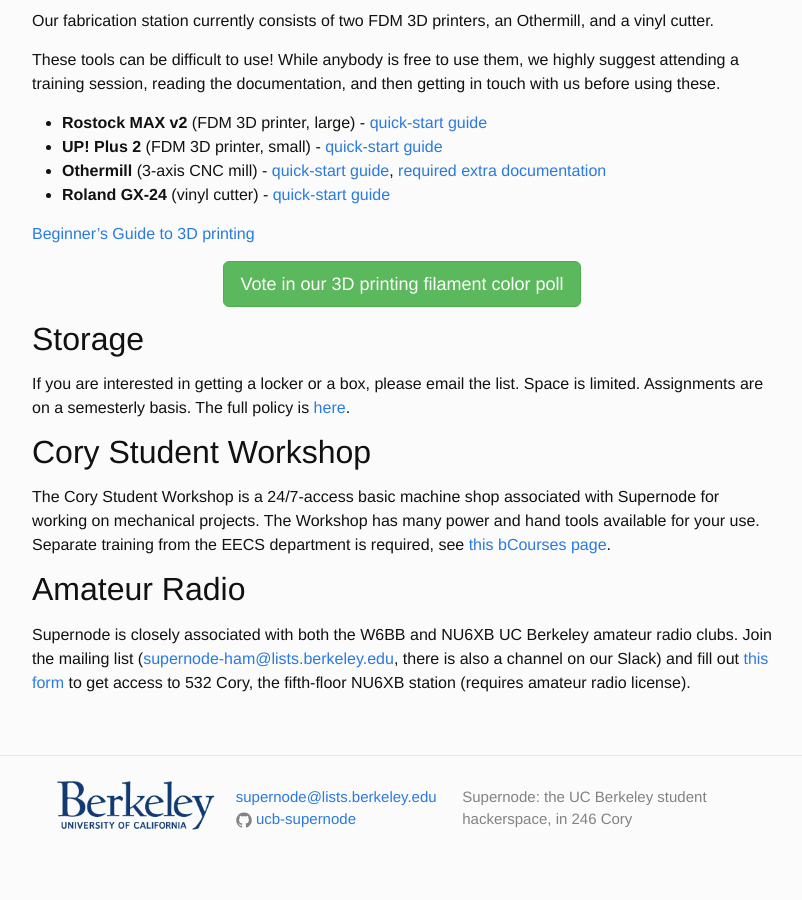
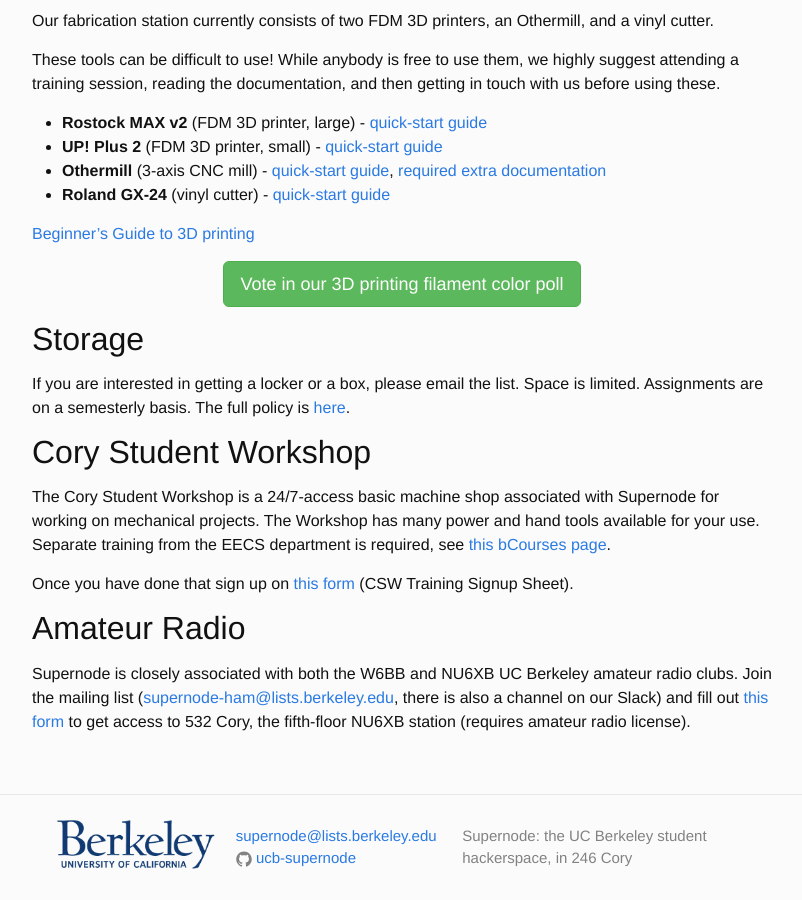
Before and after one commit to ucb-supernode/website, a Jekyll site: the page built from about.md, in a window 1280 px wide and 900 px high, scrolled down 2316 px. Shown: the whole window, without its empty margins (238-1040 px from the left). Built offline with Jekyll 4.4.1, drawn with Linux system fonts in a browser that asks for light colours; before the commit the page ends 3177 px from its top, so only the background shows below that.

Commit message:
add link to CSWS google form (by Jeremy's request)

```diff
--- a/about.md
+++ b/about.md
@@ -74,6 +74,8 @@
 -----------------------
 The Cory Student Workshop is a 24/7-access basic machine shop associated with Supernode for working on mechanical projects. The Workshop has many power and hand tools available for your use. Separate training from the EECS department is required, see [this bCourses page](https://bcourses.berkeley.edu/enroll/B7P6BR).
 
+Once you have done that sign up on [this form](https://goo.gl/P5YIdk) (CSW Training Signup Sheet).
+
 Amateur Radio
 ---------------
 Supernode is closely associated with both the W6BB and NU6XB UC Berkeley amateur radio clubs. Join the mailing list ([supernode-ham@lists.berkeley.edu](mailto:supernode-ham@lists.berkeley.edu), there is also a channel on our Slack) and fill out [this form](https://docs.google.com/forms/d/1VFNKhqtSP5TCh2FJpK26S3RslS9-CjO4WV3EVigpFvI/viewform) to get access to 532 Cory, the fifth-floor NU6XB station (requires amateur radio license).
```
